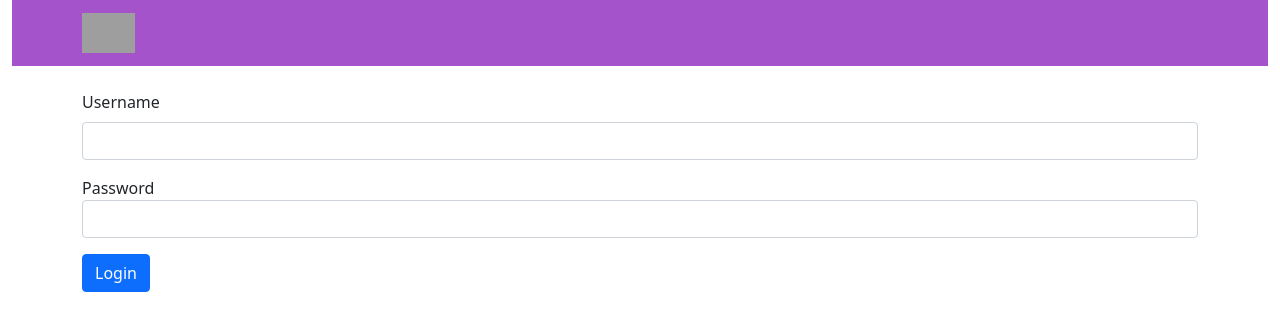
After one commit to Tarun-Sharma-DTU/Directory_Listing, a Django app: page /login/ in a window 1280 px wide. The commit adds this page. Shown: the top 331 px of the page. Run offline with Django 4.2, Linux system fonts and the light colour scheme; parts of the project's set-up code (start-up, migrations or seed data) failed here and were passed over; some libraries are stand-ins or nearby versions; grey boxes are pictures that could not be loaded.

Commit message:
Adding Login/Logout

```diff
--- a/directory_listing/settings.py
+++ b/directory_listing/settings.py
@@ -14,7 +14,7 @@ SECRET_KEY = 'django-insecure-vu+piuejttda8@kqh!lw8mx!+t5#sr^prk#8uptvk*no($w@7$
 # SECURITY WARNING: don't run with debug turned on in production!
 DEBUG = True
 
-ALLOWED_HOSTS = ['143.110.155.19']
+ALLOWED_HOSTS = ['143.110.155.19', '127.0.0.1']
 
 
 # Application definition
@@ -116,3 +116,5 @@ DEFAULT_AUTO_FIELD = 'django.db.models.BigAutoField'
 CELERY_BROKER_URL = 'redis://redis:6379/0'
 CELERY_RESULT_BACKEND = 'redis://redis:6379/0'
 broker_connection_retry_on_startup = True
+
+LOGIN_URL = 'login'
--- a/listing/templates/listing/base.html
+++ b/listing/templates/listing/base.html
@@ -18,6 +18,7 @@
             </button>
             <div class="collapse navbar-collapse" id="navbarNav">
                 <ul class="navbar-nav me-auto">
+                {% if user.is_authenticated %}
                     <li class="nav-item">
                         <a class="nav-link active" aria-current="page" href="/">Home</a>
                     </li>
@@ -25,9 +26,16 @@
                         <a class="nav-link" href="{% url 'site_data' %}">Site Data</a>
                     </li>
                 </ul>
+                {% else %}
+                <ul class="navbar-nav me-auto">
+                </ul>
+                {% endif %}
                 <ul class="navbar-nav">
                     <li class="nav-item">
-                        <a class="nav-link btn btn-outline-danger" href="/logout">Logout</a>
+                        {% if user.is_authenticated %}
+                            <a class="nav-link btn btn-outline-danger" href="{% url 'logout' %}">Logout</a>
+                        {% else %}
+                        {% endif %}
                     </li>
                 </ul>
             </div>
--- a/listing/templates/listing/index.html
+++ b/listing/templates/listing/index.html
@@ -3,7 +3,7 @@
 {% block title %}Directory Listing Automation{% endblock %}
 
 {% block content %}
-    <form id="uploadForm" method="post" action="{% url 'index' %}" enctype="multipart/form-data" class="mb-4">
+    <form id="uploadForm" method="post" action="{% url 'home' %}" enctype="multipart/form-data" class="mb-4">
         {% csrf_token %}
         <div class="row g-3">
             <div class="col-md-3">
--- /dev/null
+++ b/listing/templates/registration/login.html
@@ -0,0 +1,22 @@
+{% extends "listing/base.html" %}
+
+{% block title %}Directory Listing Automation{% endblock %}
+
+{% block content %}
+                        <form action="/login/" method="post">
+                            {% csrf_token %}
+                            <div class="mb-3">
+                                <label for="username" class="form-label">Username</label>
+                                <input type="text" class="form-control" id="username" name="username" required>
+                            </div>
+                            <div class="mb-3">
+                                <label for="password" class="form
+                                -label">Password</label>
+                                <input type="password" class="form-control" id="password" name="password" required>
+                            </div>
+                            <div class="mb-3">
+                                <button type="submit" class="btn btn-primary">Login</button>
+                            </div>
+                        </form>
+
+{% endblock %}
--- a/listing/urls.py
+++ b/listing/urls.py
@@ -1,7 +1,13 @@
 from django.urls import path
 from . import views
+from django.contrib.auth import views as auth_views
+
 
 urlpatterns = [
-    path('', views.index, name='index'),
+    path('login/', views.login_view, name='login'),
+    path('', views.home, name='home'),
     path('site-data', views.site_data, name='site_data'),
+    path('logout/', auth_views.LogoutView.as_view(next_page='home'), name='logout'),
+
+
 ]
--- a/listing/views.py
+++ b/listing/views.py
@@ -1,11 +1,32 @@
-from django.shortcuts import render
-from .tasks import create_company_profile_post, sample_task
+from django.shortcuts import render, redirect
+from .tasks import create_company_profile_post
 from django.shortcuts import render
 import openpyxl
 from .models import APIConfig
+from django.contrib import messages
+from django.contrib.auth import authenticate, login
+from django.contrib.auth.decorators import login_required
 
 
-def index(request):
+
+def login_view(request):
+    if request.method == 'POST':
+        username = request.POST['username']
+        password = request.POST['password']
+        user = authenticate(request, username=username, password=password)
+
+        if user is not None:
+            login(request, user)
+            # Redirect to a success page.
+            return redirect('home')  # Replace 'home' with the name of your target page
+        else:
+            # Return an 'invalid login' error message.
+            messages.error(request, 'Invalid username or password.')
+
+    return render(request, 'registration/login.html')  # Replace with your template name
+
+@login_required
+def home(request):
     if request.method == 'POST' and 'excel_file' in request.FILES:
         excel_file = request.FILES['excel_file']
 
```
